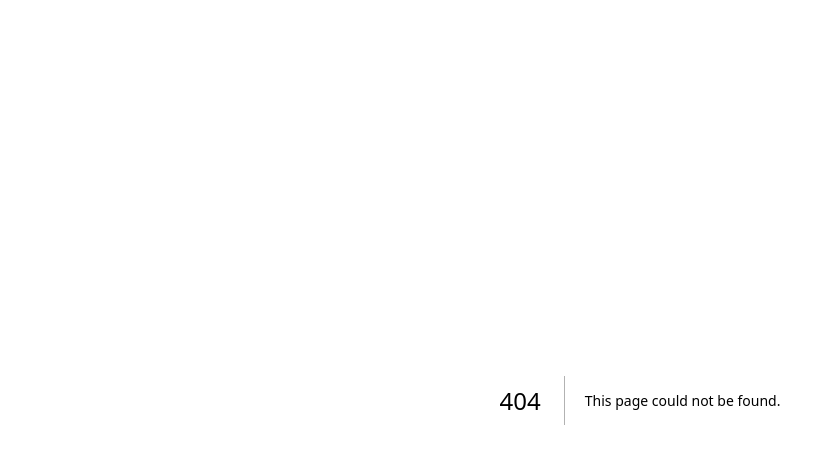
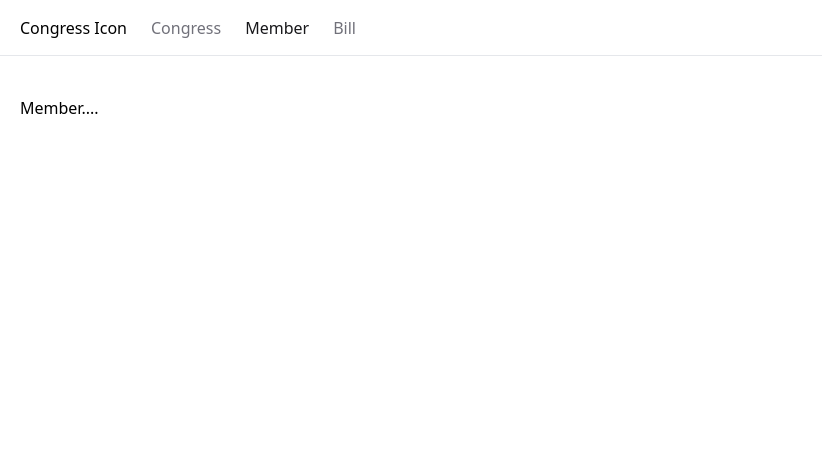
Before and after one commit to kmiguel10/good-congress, a Next.js app: page /member in a window 1280 px wide. Before the commit this address had no page. Shown: the top 464 px of the page, without its empty margins (0-822 px from the left). Built offline with nearby package versions, Linux system fonts and the light colour scheme.

Commit message:
Created navbar

```diff
--- /dev/null
+++ b/app/bill/page.tsx
@@ -0,0 +1,5 @@
+import React from "react";
+
+export default function Bill() {
+  return <div>Bill</div>;
+}
--- /dev/null
+++ b/app/components/navbar.tsx
@@ -0,0 +1,36 @@
+"use client";
+
+import Link from "next/link";
+import React from "react";
+import { usePathname } from "next/navigation";
+import classnames from "classnames";
+
+export default function Navbar() {
+  const currentPath = usePathname();
+
+  const links = [
+    { label: "Congress", href: "/" },
+    { label: "Member", href: "/member" },
+    { label: "Bill", href: "/bill" },
+  ];
+  return (
+    <nav className="flex space-x-6 border-b mb-5 px-5 h-14 items-center">
+      <Link href="/">Congress Icon </Link>
+      <ul className="flex space-x-6">
+        {links.map((link) => (
+          <Link
+            key={link.href}
+            href={link.href}
+            className={classnames({
+              "text-zinc-900": link.href === currentPath,
+              "text-zinc-500": link.href !== currentPath,
+              "hover:text-zinc-800 transition-colors": true,
+            })}
+          >
+            {link.label}
+          </Link>
+        ))}
+      </ul>
+    </nav>
+  );
+}
--- a/app/globals.css
+++ b/app/globals.css
@@ -11,17 +11,9 @@
 @media (prefers-color-scheme: dark) {
   :root {
     --foreground-rgb: 255, 255, 255;
-    --background-start-rgb: 0, 0, 0;
-    --background-end-rgb: 0, 0, 0;
   }
 }
 
 body {
   color: rgb(var(--foreground-rgb));
-  background: linear-gradient(
-      to bottom,
-      transparent,
-      rgb(var(--background-end-rgb))
-    )
-    rgb(var(--background-start-rgb));
 }
--- a/app/layout.tsx
+++ b/app/layout.tsx
@@ -1,22 +1,24 @@
-import type { Metadata } from 'next'
-import { Inter } from 'next/font/google'
-import './globals.css'
+import type { Metadata } from "next";
+import { Inter } from "next/font/google";
+import "./globals.css";
+import Navbar from "./components/navbar";
 
-const inter = Inter({ subsets: ['latin'] })
+const inter = Inter({ subsets: ["latin"] });
 
 export const metadata: Metadata = {
-  title: 'Create Next App',
-  description: 'Generated by create next app',
-}
+  title: "Create Next App",
+  description: "Generated by create next app",
+};
 
 export default function RootLayout({
   children,
 }: {
-  children: React.ReactNode
+  children: React.ReactNode;
 }) {
   return (
     <html lang="en">
-      <body className={inter.className}>{children}</body>
+      <Navbar />
+      <main className="p-5">{children}</main>
     </html>
-  )
+  );
 }
--- /dev/null
+++ b/app/member/page.tsx
@@ -0,0 +1,5 @@
+import React from "react";
+
+export default function Member() {
+  return <div>Member....</div>;
+}
--- a/app/page.tsx
+++ b/app/page.tsx
@@ -1,4 +1,66 @@
 import { useEffect, useState } from "react";
+import Navbar from "./components/navbar";
+
+type Member = {
+  id: string;
+  title: string;
+  short_title: string;
+  api_uri: string;
+  first_name: string;
+  middle_name: string | null;
+  last_name: string;
+  suffix: string | null;
+  date_of_birth: string;
+  gender: string;
+  party: string;
+  leadership_role: string | null;
+  twitter_account: string;
+  facebook_account: string;
+  youtube_account: string | null;
+  govtrack_id: string;
+  cspan_id: string;
+  votesmart_id: string;
+  icpsr_id: string;
+  crp_id: string;
+  google_entity_id: string;
+  fec_candidate_id: string;
+  url: string;
+  rss_url: string;
+  contact_form: string | null;
+  in_office: boolean;
+  cook_pvi: string | null;
+  dw_nominate: string | null;
+  ideal_point: string | null;
+  seniority: string;
+  next_election: string;
+  total_votes: number;
+  missed_votes: number;
+  total_present: number;
+  last_updated: string;
+  ocd_id: string;
+  office: string;
+  phone: string;
+  fax: string | null;
+  state: string;
+  district: string;
+  at_large: boolean;
+  geoid: string;
+  missed_votes_pct: number;
+  votes_with_party_pct: number;
+  votes_against_party_pct: number;
+};
+
+type CongressData = {
+  status: string;
+  copyright: string;
+  results: {
+    congress: string;
+    chamber: string;
+    num_results: number;
+    offset: number;
+    members: Member[];
+  }[];
+};
 
 export default async function Home() {
   const response = await fetch(
@@ -10,12 +72,43 @@ export default async function Home() {
     }
   );
 
-  const data = await response.json();
+  const data: CongressData = await response.json();
+
+  // Filter members with in_office set to false
+  const inactiveMembers = data.results[0].members.filter(
+    (member) => !member.in_office
+  );
+
+  const democrats = data.results[0].members.filter(
+    (member) => member.party === "D"
+  );
+
+  const republicans = data.results[0].members.filter(
+    (member) => member.party === "R"
+  );
+
+  const testThis = data.results[0].members.filter(
+    (member) => member.last_name === "Plaskett"
+  );
+
+  console.log(data);
 
   return (
     <div>
       <h1>Example Data</h1>
-      <pre>{JSON.stringify(data, null, 2)}</pre>
+      <p> Republicans {republicans.length}</p>
+      <p> Democrats {democrats.length}</p>
+      <p> Total Numbers {data.results[0].members.length}</p>
+      {/* <p>{testThis}</p> */}
+
+      {/* {data.results[0].members.filter((d) => !d.in_office)} */}
+      <ul>
+        {inactiveMembers.map((member) => (
+          <li key={member.id}>
+            {member.title} {member.first_name} {member.last_name}
+          </li>
+        ))}
+      </ul>
     </div>
   );
 }
```
Also changed, not shown: package.json (+6 -5 lines), 1 other file (tests, documents, lock files or other folders).
